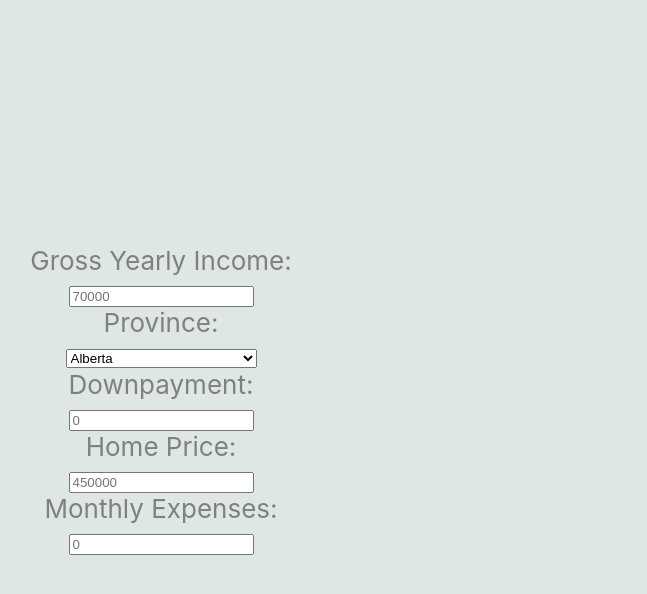
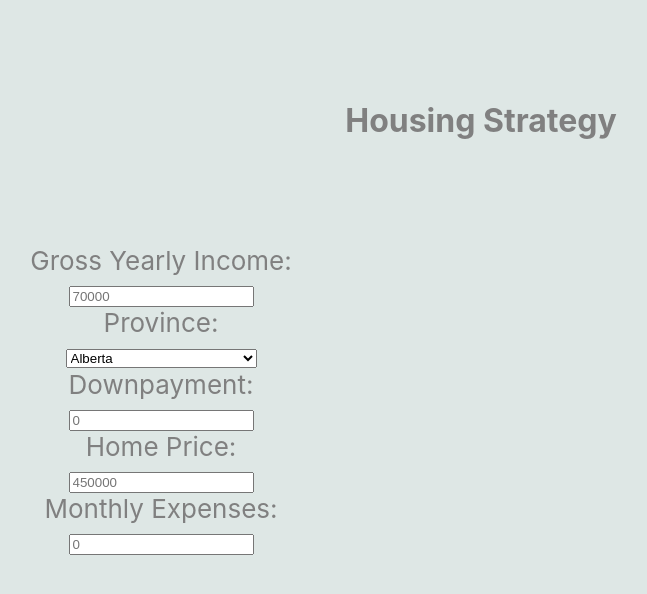
Before and after one commit to MikeSmvl/caniafford, a React (Create React App) app: page / in a window 1280 px wide. Shown: the top 594 px of the page, without its empty margins (159-806 px from the left). Built offline with nearby package versions, Linux system fonts and the light colour scheme; no server answers.

Commit message:
Add title

```diff
--- a/src/App.scss
+++ b/src/App.scss
@@ -1,6 +1,5 @@
 .App {
     text-align: center;
-
 }
 
 .App-logo {
@@ -28,7 +27,7 @@
 }
 
 .App-link {
-  color: #7E4E64;
+    color: #7e4e64;
 }
 
 @keyframes App-logo-spin {
@@ -39,3 +38,10 @@
         transform: rotate(360deg);
     }
 }
+
+.title {
+    position: fixed;
+    color: grey;
+    width: 100%;
+    top: 10%;
+}
--- a/src/App.tsx
+++ b/src/App.tsx
@@ -37,13 +37,13 @@ function App() {
             return response.json();
         };
         getData().then((data) => {
-            console.log(data);
             setNetIncome(data);
         });
     }, [salary, province]);
 
     return (
         <div className="App">
+            <h1 className="title">Housing Strategy</h1>
             <header className="App-header">
                 <div className="left-side">
                     <label>Gross Yearly Income:</label>
```
Lines whose indentation alone changed are shown as unchanged.
